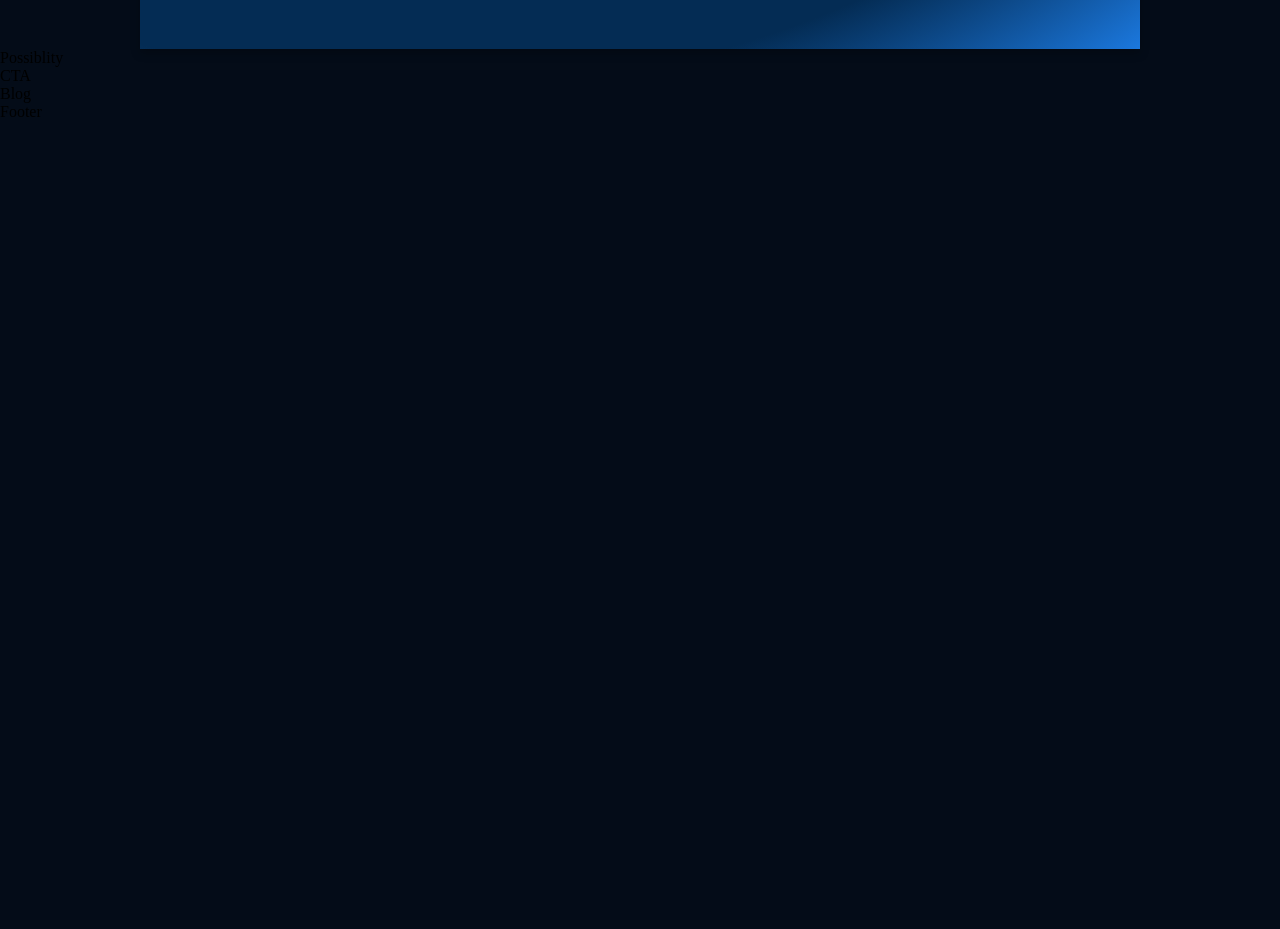
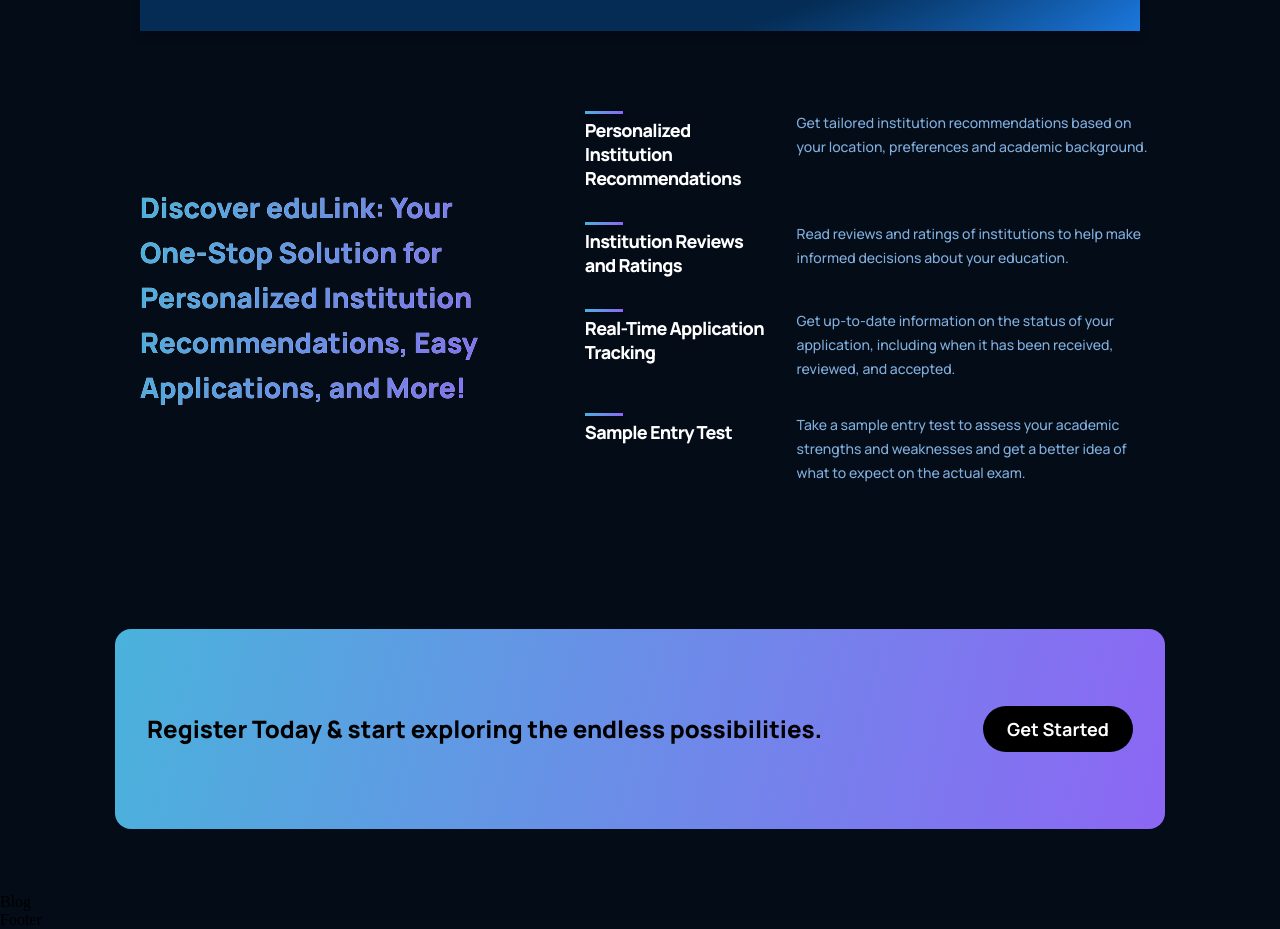
Before and after one commit to usmanf07/edulink, a React (Create React App) app in the folder edulink/: page / in a window 1280 px wide. Shown: the part 1462-2391 px from the top of the page. Before the commit the page ends 1583 px from the top, so only its background shows below. Built offline with nearby package versions, Linux system fonts and the light colour scheme.

Commit message:
cta, possibility, edulink? updated

```diff
--- a/edulink/src/App.js
+++ b/edulink/src/App.js
@@ -10,12 +10,14 @@
         <Navbar />
         <Header />
         <Features />
+        <Edulink />
+        <Possiblity />
+        <CTA />
       </div>
+{/*
+      <Brand />
+       */}
 
-      <Brand />
-      <Edulink />
-      <Possiblity />
-      <CTA />
       <Blog />
       <Footer />
     </div>
--- a/edulink/src/components/cta/CTA.jsx
+++ b/edulink/src/components/cta/CTA.jsx
@@ -1,9 +1,17 @@
-import React from 'react'
-import './cta.css'
-const CTA = () => {
-  return (
-    <div>CTA</div>
-  )
-}
+import React from 'react';
+import './cta.css';
 
-export default CTA
+const CTA = () => (
+  <div className="edulink__cta-container">
+  <div className="edulink__cta">
+    <div className="edulink__cta-content">
+      <h3>Register Today & start exploring the endless possibilities.</h3>
+    </div>
+    <div className="edulink__cta-btn">
+      <button type="button">Get Started</button>
+    </div>
+  </div>
+  </div>
+);
+
+export default CTA;
--- a/edulink/src/components/cta/cta.css
+++ b/edulink/src/components/cta/cta.css
@@ -0,0 +1,92 @@
+.edulink__cta-container{
+    display: flex;
+    justify-content: center;
+    align-items: center;
+}
+.edulink__cta {
+    display: flex;
+    justify-content: space-between;
+    align-items: center;
+    flex-direction: row;
+
+    padding: 2rem;
+    margin: 4rem;
+    border-radius: 1rem;
+    background: var(--gradient-bar);
+    width: 1050px;
+    height: 200px;
+}
+
+.edulink__cta-content {
+    display: flex;
+    flex-direction: column;
+
+    text-align: left;
+    color: #000;
+
+}
+
+.edulink__cta-content p {
+    font-family: var(--font-family);
+    font-size: 12px;
+    line-height: 30px;
+    font-weight: 500;
+}
+
+.edulink__cta-content h3 {
+    font-family: var(--font-family);
+    font-size: 24px;
+    line-height: 45px;
+    font-weight: 800;
+}
+
+.edulink__cta-btn {
+    display: flex;
+    justify-content: center;
+    align-items: center;
+
+    margin-left: 2rem;
+}
+
+.edulink__cta-btn button {
+    background: #000;
+    color: #fff;
+    font-family: var(--font-family);
+    font-weight: 700;
+    font-size: 18px;
+    line-height: 30px;
+    padding: 0.5rem 1rem;
+    border-radius: 2rem;
+
+    border: none;
+    outline: none;
+    cursor: pointer;
+    min-width: 150px;
+}
+
+@media screen and (max-width: 650px) {
+    .edulink__cta {
+        flex-direction: column;
+    }
+
+    .edulink__cta-btn {
+        margin: 2rem 0 0;
+    }
+}
+
+@media screen and (max-width: 550px) {
+    .edulink__cta {
+        flex-direction: column;
+        margin: 4rem 2rem;
+    }
+
+    .edulink__cta-content h3 {
+        font-size: 18px;
+        line-height: 32px;
+    }
+
+    .edulink__cta-btn button {
+        font-size: 14px;
+        line-height: 28px;
+    }
+}
--- a/edulink/src/containers/edulink/edulink.css
+++ b/edulink/src/containers/edulink/edulink.css
@@ -34,9 +34,7 @@
     display: flex;
 }
 
-.edulink__infoedulink-heading{
 
-}
 /* Customizing feature component as per needs */
 .edulink__infoedulink-feature .edulink__features-container__feature {
     margin: 0;
--- a/edulink/src/containers/possiblity/Possiblity.jsx
+++ b/edulink/src/containers/possiblity/Possiblity.jsx
@@ -1,9 +1,39 @@
 import React from 'react'
 import './possiblity.css'
+import Feature from '../../components/feature/Feature';
+const featuresData = [
+  {
+    title: 'Personalized Institution Recommendations',
+    text: 'Get tailored institution recommendations based on your location, preferences and academic background.',
+  },
+  {
+    title: 'Institution Reviews and Ratings',
+    text: 'Read reviews and ratings of institutions to help make informed decisions about your education.',
+  },
+  {
+    title: 'Real-Time Application Tracking',
+    text: 'Get up-to-date information on the status of your application, including when it has been received, reviewed, and accepted.',
+  },
+  {
+    title: 'Sample Entry Test',
+    text: 'Take a sample entry test to assess your academic strengths and weaknesses and get a better idea of what to expect on the actual exam.',
+  },
+];
 
 const Possiblity = () => {
   return (
-    <div>Possiblity</div>
+    <div className="edulink__possibility-container" id="features">
+    <div className="edulink__possibility">
+    <div className="edulink__possibility-heading">
+      <h1>Discover eduLink: Your One-Stop Solution for Personalized Institution Recommendations, Easy Applications, and More!</h1>
+    </div>
+    <div className="edulink__possibility-container">
+      {featuresData.map((item, index) => (
+        <Feature title={item.title} text={item.text} key={item.title + index} />
+      ))}
+    </div>
+    </div>
+  </div>
   )
 }
 
--- a/edulink/src/containers/possiblity/possiblity.css
+++ b/edulink/src/containers/possiblity/possiblity.css
@@ -0,0 +1,76 @@
+.edulink__possibility-container{
+    margin: 2rem -1rem;
+    display: flex;
+    align-items: center;
+    justify-content: center;
+}
+.edulink__possibility {
+
+    display: flex;
+    justify-content: center;
+   align-items: center;
+   max-width: 1000px;
+}
+
+.edulink__possibility-heading {
+    flex: 1;
+    display: flex;
+    justify-content: flex-start;
+    align-items: flex-start;
+    flex-direction: column;
+
+    text-align: left;
+    margin-right: 5rem;
+}
+
+.edulink__possibility-heading h1 {
+    font-family: 'Manrope';
+    font-style: normal;
+    font-weight: 800;
+    font-size: 28px;
+    line-height: 45px;
+/* or 132% */
+
+
+background: linear-gradient(103.22deg, #41BDD8 -13.86%, #8C67F4 102.58%), #FFFFFF;
+-webkit-background-clip: text;
+-webkit-text-fill-color: transparent;
+background-clip: text;
+    max-width: 510px;
+}
+
+.edulink__possibility-heading p {
+    color: var(--color-subtext);
+    font-size: 16px;
+    line-height: 30px;
+    font-weight: 500;
+    font-family: var(--font-family);
+
+    margin-top: 2rem;
+}
+
+.edulink__possibility-container {
+    flex: 1.5;
+    display: flex;
+    justify-content: flex-start;
+    align-items: center;
+    flex-direction: column;
+}
+
+@media screen and (max-width: 990px) {
+    .edulink__possibility {
+        flex-direction: column;
+    }
+
+    .edulink__possibility-heading {
+        margin: 0 0 2rem 0;
+    }
+}
+
+
+@media screen and (max-width: 550px) {
+    .edulink__possibility-heading h1 {
+        font-size: 28px;
+        line-height: 38px;
+    }
+}
```
